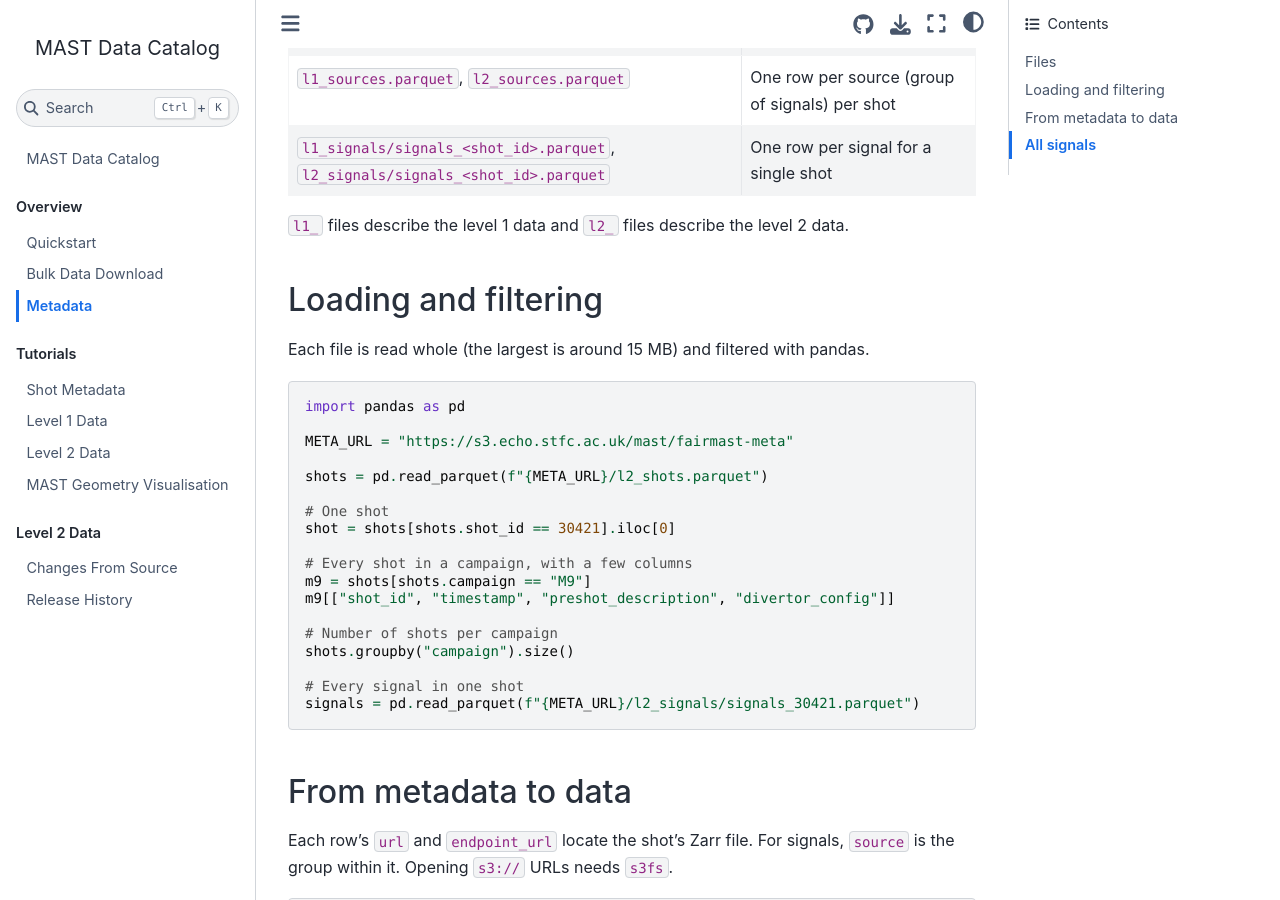
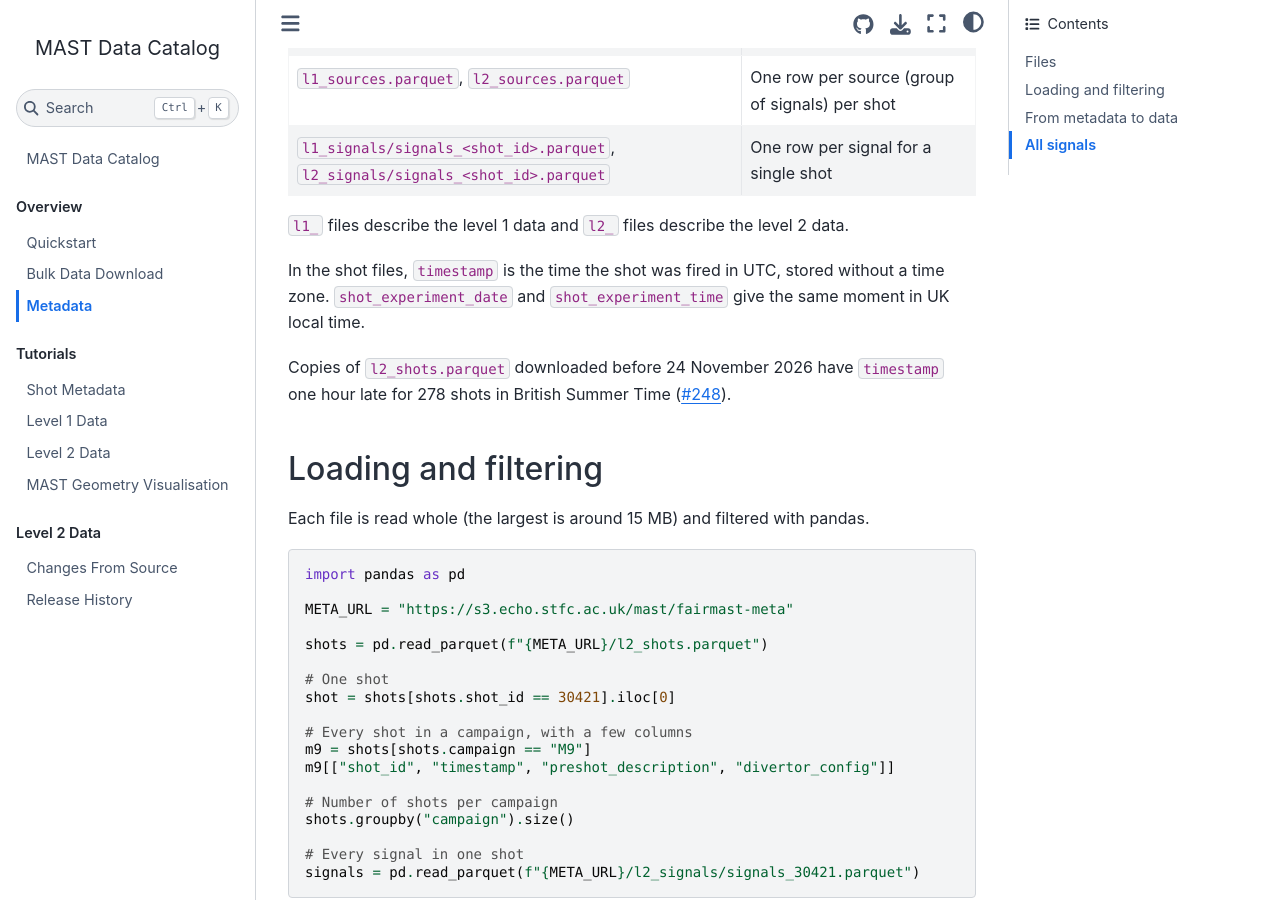
Before and after one commit to ukaea/fair-mast, a Jupyter Book: the page built from docs/metadata.md, in a window 1280 px wide and 900 px high, scrolled down 537 px. Built offline with Jupyter Book 1.0.4 settings and Sphinx 7.4.7 and the Sphinx Book theme 1.1.4, drawn with Linux system fonts in a browser that asks for light colours.

Commit message:
add docs about UTC time and declare prior inconsistency

```diff
--- a/docs/metadata.md
+++ b/docs/metadata.md
@@ -16,6 +16,10 @@ Metadata for every shot, source and signal is published as Parquet files in the
 | `l1_signals/signals_<shot_id>.parquet`, `l2_signals/signals_<shot_id>.parquet` | One row per signal for a single shot |
 
 `l1_` files describe the level 1 data and `l2_` files describe the level 2 data.
+
+In the shot files, `timestamp` is the time the shot was fired in UTC, stored without a time zone. `shot_experiment_date` and `shot_experiment_time` give the same moment in UK local time.
+
+Copies of `l2_shots.parquet` downloaded before 24 November 2026 have `timestamp` one hour late for 278 shots in British Summer Time ([#248](https://github.com/ukaea/fair-mast/issues/248)).
 
 ## Loading and filtering
 
```
